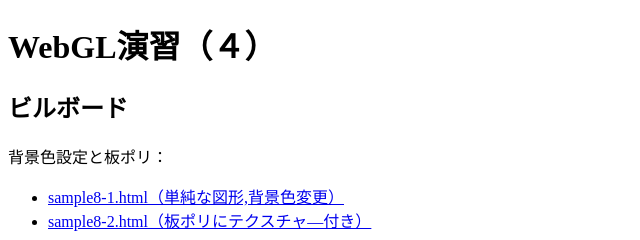
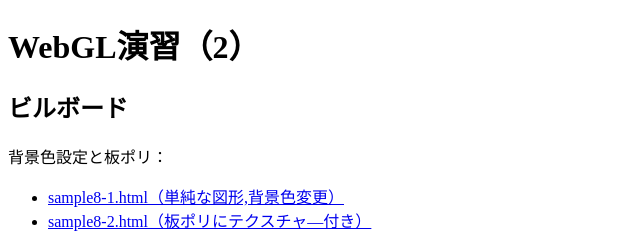
Before and after one commit to mmokkori/CG_1, a plain HTML site: page lesson4/index.html in a window 1280 px wide. Shown: the top 240 px of the page, 0-640 px from the left. Drawn offline with Linux system fonts and the light colour scheme.

Commit message:
Update index.html

```diff
--- a/lesson4/index.html
+++ b/lesson4/index.html
@@ -5,7 +5,7 @@
     <title>WebGL(4)</title>
 </head>
 <body>
-    <h1>WebGL演習（４）</h1>
+    <h1>WebGL演習（2）</h1>
     <h2>ビルボード</h2>
     <p>
         背景色設定と板ポリ：
```
